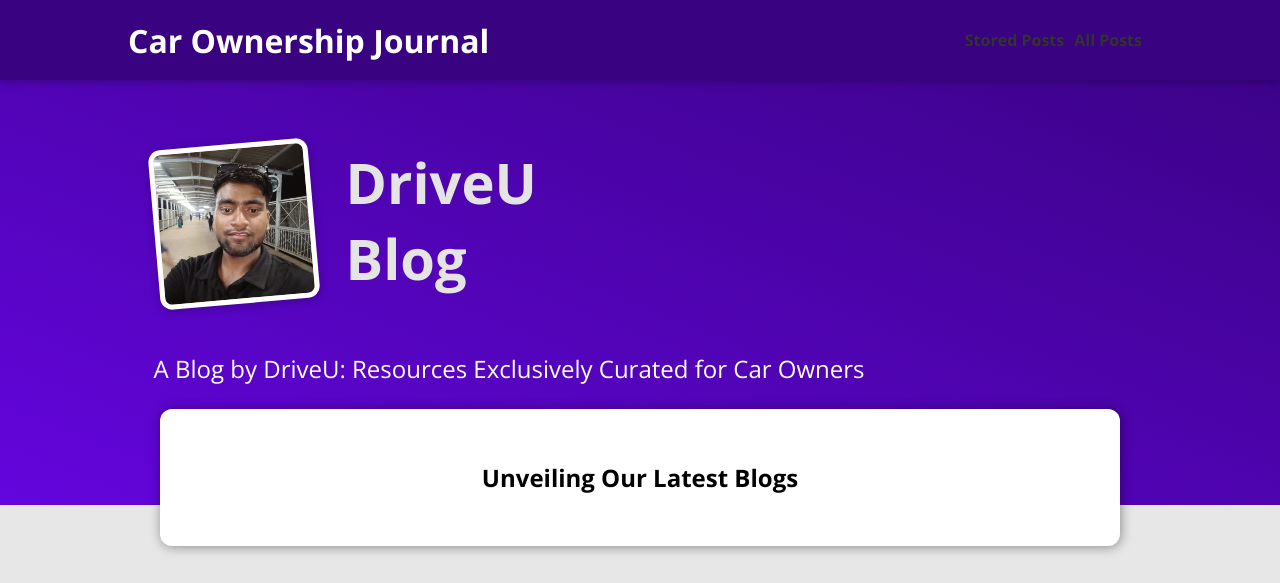
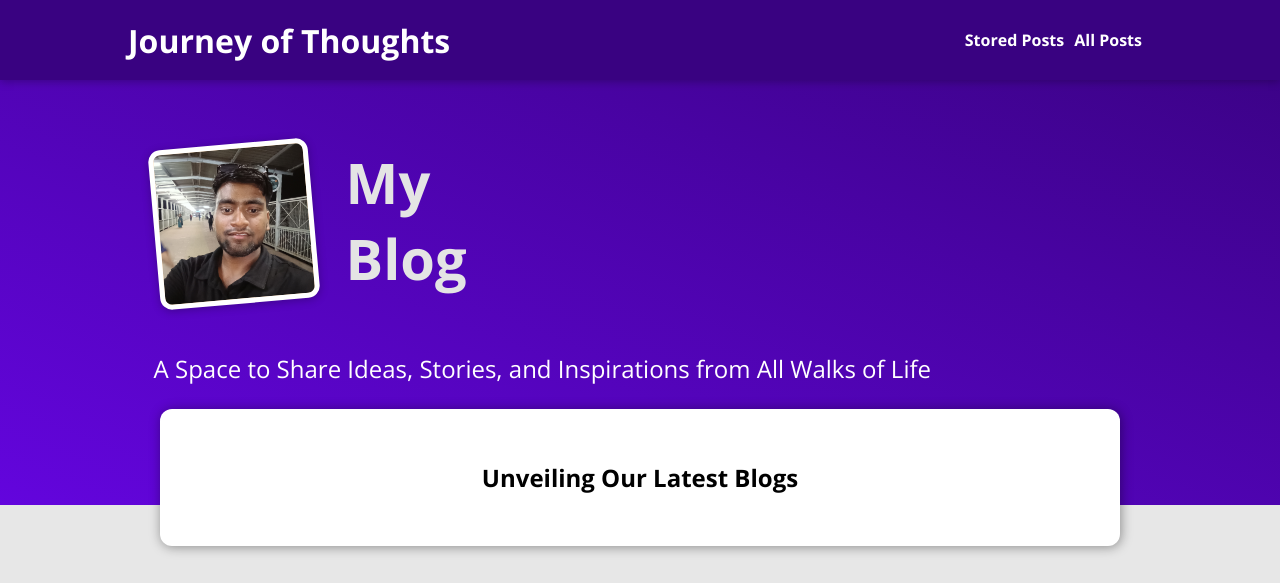
Before and after one commit to surajPrajapati-rgb/NamsteInk, a Django app: page / in a window 1280 px wide. Shown: the top 583 px of the page. Run offline with Django 4.2, Linux system fonts and the light colour scheme; data that the repository does not hold is empty.

Commit message:
added files

```diff
--- a/blog/templates/blog/index.html
+++ b/blog/templates/blog/index.html
@@ -16,9 +16,9 @@
   <section id="welcome">
     <header>
       <img src="{% static "blog/images/suraj1.jpg" %}" alt="Suraj Prajapati - The Auther Of This Blog" />
-      <h2> DriveU Blog </h2>
+      <h2> My Blog </h2>
     </header>
-    <p> A Blog by DriveU: Resources Exclusively Curated for Car Owners</p>
+    <p> A Space to Share Ideas, Stories, and Inspirations from All Walks of Life</p>
   </section>
 
   <section id="latest-posts">
--- a/static/app.css
+++ b/static/app.css
@@ -35,7 +35,7 @@
 #main-navigation nav a {
   margin-right: 10px;
   text-decoration: none;
-  color: #333;
+  color: white;
 }
 
 
--- a/templates/base.html
+++ b/templates/base.html
@@ -6,16 +6,16 @@
     <meta charset="UTF-8">
     <meta name="viewport" content="width=device-width, initial-scale=1.0">
     <title>{% block title %} {% endblock %} </title>
-    <link rel="stylesheet" href="{% static "app.css" %}">
+    <link rel="stylesheet" href="{% static 'app.css' %}">
     {% block css_files %}
     {% endblock %}
 </head>
 <body>
     <header id="main-navigation">
-      <h1><a href="{% url "starting-page" %}"> Car Ownership Journal</a></h1>
+      <h1><a href="{% url 'starting-page' %}"> Journey of Thoughts</a></h1>
       <nav>
-        <a href="{% url "read-later" %}"> Stored Posts </a>
-        <a href="{% url "posts-page" %}"> All Posts </a>
+        <a href="{% url 'read-later' %}"> Stored Posts </a>
+        <a href="{% url 'posts-page' %}"> All Posts </a>
         </nav>
 
       </header>
```
